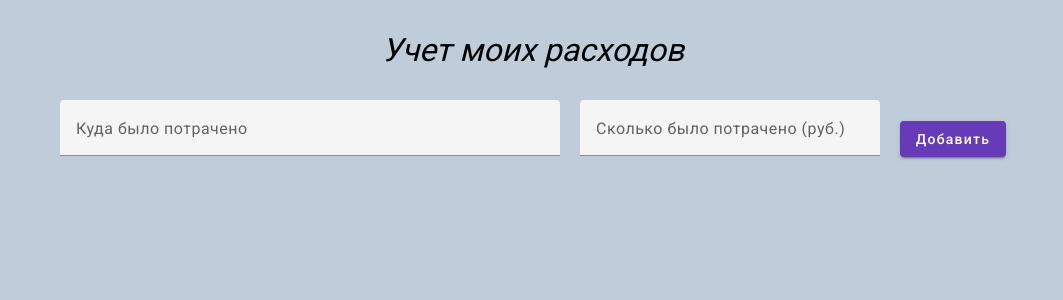
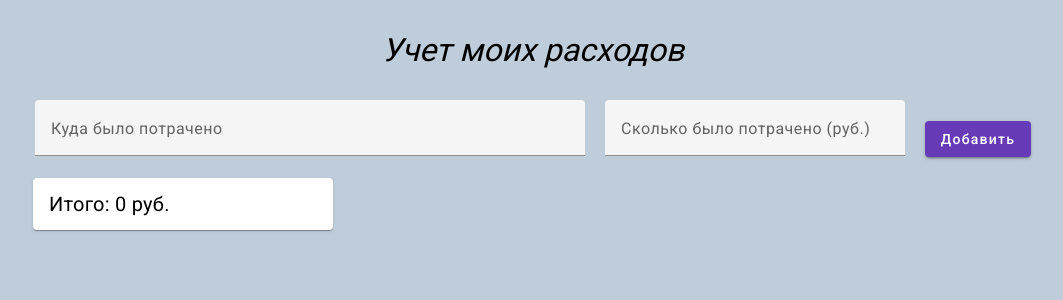
Before and after one commit to ChepkasovRuslan/ExpensesRecordAngular, an Angular app: page / in a window 1280 px wide. Shown: the top 300 px of the page, without its empty margins (107-1170 px from the left). Built offline with nearby package versions, Linux system fonts and the light colour scheme; no server answers.

Commit message:
add total sum render

```diff
--- a/src/app/app.component.css
+++ b/src/app/app.component.css
@@ -1,5 +1,5 @@
 main {
-  width: auto;
+  width: 1000px;
   margin: auto;
 }
 
@@ -15,7 +15,7 @@ main {
 }
 
 #field-description {
-  width: 500px;
+  width: 550px;
 }
 
 #field-sum {
@@ -39,3 +39,8 @@ main {
   display: flex;
   gap: 20px;
 }
+
+#total-sum-card {
+  width: 300px;
+  font-size: 20px;
+}
--- a/src/app/app.component.html
+++ b/src/app/app.component.html
@@ -12,4 +12,8 @@
     </mat-form-field>
     <button class="alight-self-center" mat-raised-button color="primary">Добавить</button>
   </div>
+
+  <mat-card id="total-sum-card">
+    <mat-card-content>Итого: {{totalSum}} руб.</mat-card-content>
+  </mat-card>
 </main>
--- a/src/app/app.component.ts
+++ b/src/app/app.component.ts
@@ -12,7 +12,12 @@ import { Result } from 'express-validator';
 export class AppComponent implements OnInit {
   title = 'ExpensesRecordAngular';
 
+  totalSum = 0;
+
   constructor(private httpService: HttpService) { }
 
-  ngOnInit() { }
+  ngOnInit() {
+    this.httpService.getTotalSum().subscribe(result =>
+      this.totalSum = result.totalSum);
+  }
 }
--- a/src/app/material/material.module.ts
+++ b/src/app/material/material.module.ts
@@ -2,11 +2,13 @@ import { NgModule } from '@angular/core';
 import { MatFormFieldModule } from '@angular/material/form-field';
 import { MatButtonModule } from '@angular/material/button';
 import { MatInputModule } from '@angular/material/input';
+import { MatCardModule } from '@angular/material/card';
 
 const MaterialComponents = [
   MatFormFieldModule,
   MatButtonModule,
-  MatInputModule
+  MatInputModule,
+  MatCardModule
 ]
 
 @NgModule({
```
